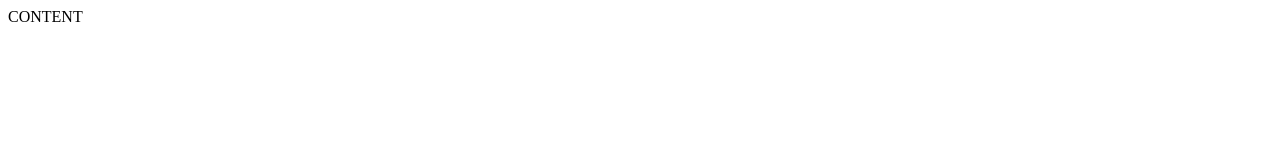
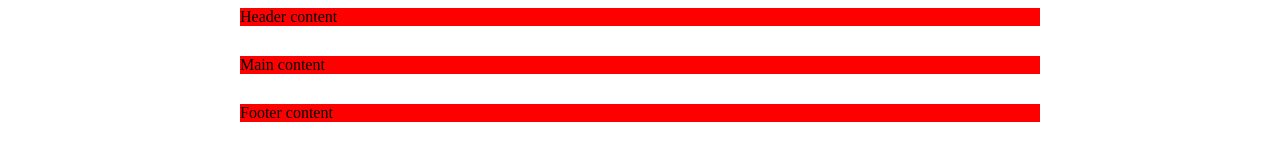
Before and after one commit to zasweted/12-lost-in-space, a website: page index.html in a window 1280 px wide. Drawn offline with Linux system fonts and the light colour scheme.

Commit message:
layoutas

```diff
--- /dev/null
+++ b/css/main.css
@@ -0,0 +1,19 @@
+header {
+    width: 800px;
+    margin: auto;
+    margin-bottom: 30px;
+    background-color: red;
+}
+main {
+    width: 800px;
+    margin: auto;
+    margin-bottom: 30px;
+    background-color: red;
+}
+
+footer {
+    width: 800px;
+    margin: auto;
+    margin-bottom: 30px;
+    background-color: red;
+}
--- a/index.html
+++ b/index.html
@@ -5,8 +5,18 @@
     <meta http-equiv="X-UA-Compatible" content="IE=edge">
     <meta name="viewport" content="width=device-width, initial-scale=1.0">
     <title>space</title>
+    <link rel="stylesheet" href="./css/main.css">
 </head>
+
 <body>
-    CONTENT
+    <Header>
+        Header content
+    </Header>
+    <main>
+        Main content
+    </main>
+    <footer>
+        Footer content
+    </footer>
 </body>
 </html>
```
